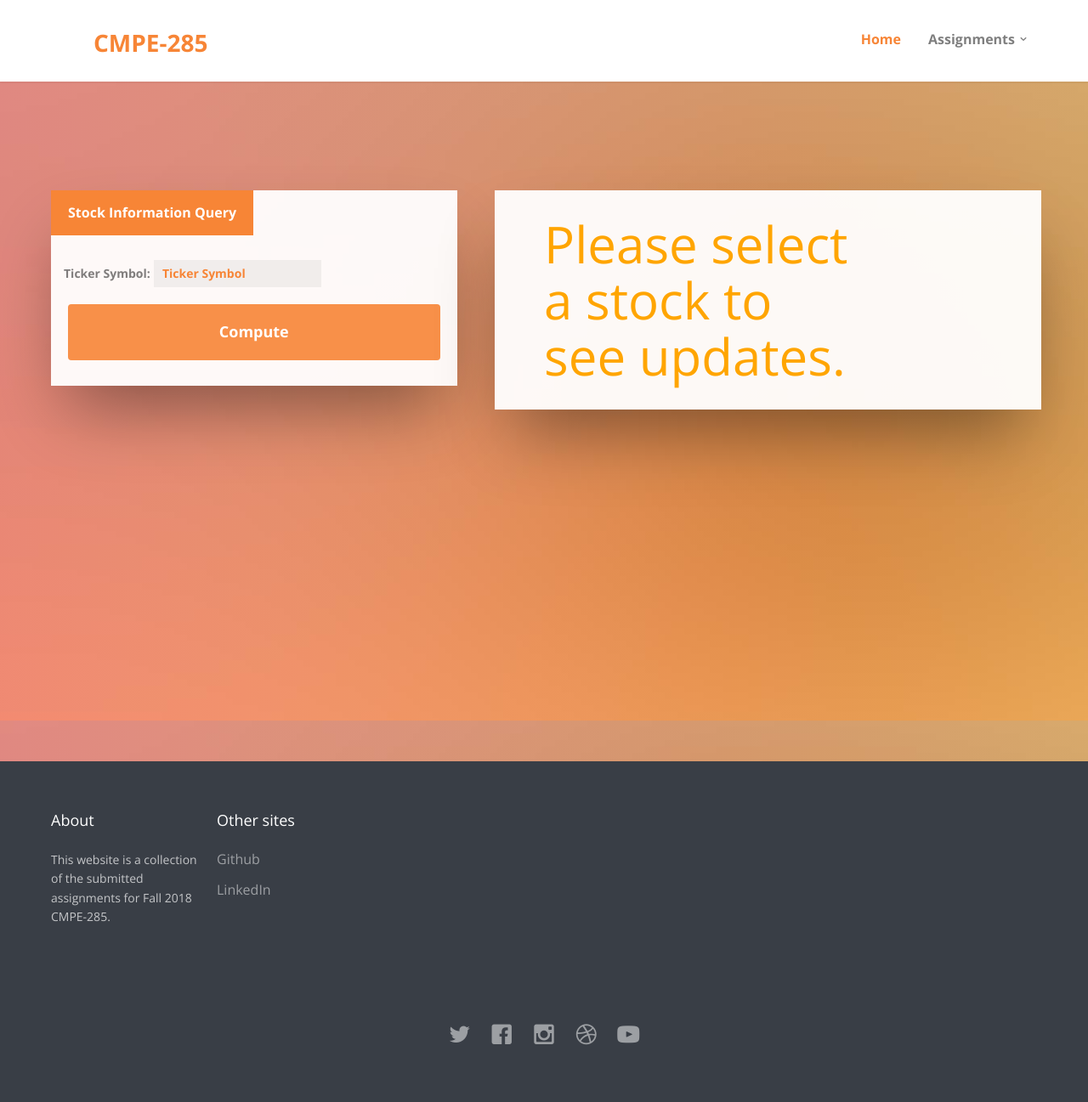
After one commit to navoday-91/CMPE285-Python, a Flask app: page /assignment2 in a window 1280 px wide. The commit adds this page. Shown: the whole page at 85% size. Run offline with Flask 2, Linux system fonts and the light colour scheme; some libraries are stand-ins or nearby versions; some web fonts are replaced.

Commit message:
update assignment 2

```diff
--- a/Calculator_With_UI/app.py
+++ b/Calculator_With_UI/app.py
@@ -1,6 +1,9 @@
 from flask import Flask
 from flask import render_template
 from flask import request
+from datetime import datetime
+import pytz
+import requests
 
 app = Flask(__name__)
 
@@ -44,5 +47,38 @@ def post_assignment1():
 
         return render_template('assignment1.html', users=profit_rep)
 
+
+@app.route('/assignment2', methods=['GET'])
+def get_assignment2():
+    return render_template('assignment2.html')
+
+
+@app.route('/assignment2', methods=['POST'])
+def post_assignment2():
+    days = ['','Monday',]
+    symbol = request.form['symbol']
+    stock = symbol.split(":")
+    url = "https://www.alphavantage.co/query?function=TIME_SERIES_DAILY_ADJUSTED&symbol="
+    url += stock[0]
+    url += "&interval=5min&apikey=1VS6DHVM3DBWAYOH"
+    r = requests.get(url)
+    stock_time_series = r.json()
+    if "Error Message" in stock_time_series:
+        return render_template('assignment2.html', error_data="Error in API Call")
+    stock_data = {'name': stock[1], 'symbol': stock[0]}
+    today = stock_time_series['Meta Data']['3. Last Refreshed']
+    stock_data_today = stock_time_series['Time Series (Daily)'][today]
+    stock_data['current'] = stock_data_today['4. close']
+    stock_data['change_by_vol'] = round(float(stock_data_today['4. close']) - float(stock_data_today['1. open']),2)
+    stock_data['change_by_percent'] = round((stock_data['change_by_vol']/float(stock_data_today['1. open']))*100,2)
+    pacific = datetime.now(pytz.timezone('US/Pacific'))
+    temp = (pacific.strftime('%a-%b-%d-%H-%M-%S-%Y').split("-"))
+    stock_data['time'] = " ".join(temp[:3])
+    stock_data['time'] += " " + ":".join(temp[3:6]) + " PDT " + temp[6]
+    return render_template('assignment2.html', stock_data = stock_data)
+
+
+
+
 if __name__ == '__main__':
-    app.run(debug=False, port=80, host='0.0.0.0')
+    app.run(debug=False, port=5000, host='0.0.0.0')
--- a/Calculator_With_UI/templates/assignment1.html
+++ b/Calculator_With_UI/templates/assignment1.html
@@ -75,6 +75,7 @@
 								<a href="vacation.html" class="fh5co-sub-ddown">Assignments</a>
 								<ul class="fh5co-sub-menu">
 									<li><a href="">Python Stock Calculator</a></li>
+									<li><a href="/assignment2">Stock Info</a></li>
 									<!--<li><a href="#">CSS3 &amp; HTML5</a></li>-->
 									<!--<li><a href="#">Angular JS</a></li>-->
 									<!--<li><a href="#">Node JS</a></li>-->
--- /dev/null
+++ b/Calculator_With_UI/templates/assignment2.html
@@ -0,0 +1,296 @@
+
+<!DOCTYPE html>
+<!--[if lt IE 7]>      <html class="no-js lt-ie9 lt-ie8 lt-ie7"> <![endif]-->
+<!--[if IE 7]>         <html class="no-js lt-ie9 lt-ie8"> <![endif]-->
+<!--[if IE 8]>         <html class="no-js lt-ie9"> <![endif]-->
+<!--[if gt IE 8]><!--> <html class="no-js"> <!--<![endif]-->
+	<head>
+	<meta charset="utf-8">
+	<meta http-equiv="X-UA-Compatible" content="IE=edge">
+	<title>CMPE 285 - FALL 2018 Assignments</title>
+	<meta name="viewport" content="width=device-width, initial-scale=1">
+	<meta name="description" content="CMPE 285 Fall 2018 Assignments" />
+	<meta name="keywords" content="" />
+	<meta name="author" content="Navoday Tomar" />
+
+
+
+  	<!-- Facebook and Twitter integration -->
+	<meta property="og:title" content=""/>
+	<meta property="og:image" content=""/>
+	<meta property="og:url" content=""/>
+	<meta property="og:site_name" content=""/>
+	<meta property="og:description" content=""/>
+	<meta name="twitter:title" content="" />
+	<meta name="twitter:image" content="" />
+	<meta name="twitter:url" content="" />
+	<meta name="twitter:card" content="" />
+
+	<!-- Place favicon.ico and apple-touch-icon.png in the root directory -->
+	<link rel="shortcut icon" href="favicon.ico">
+
+	<link href='https://fonts.googleapis.com/css?family=Open+Sans:400,700,300' rel='stylesheet' type='text/css'>
+
+	<!-- Animate.css -->
+	<link rel="stylesheet" href="/static/css/animate.css">
+	<!-- Icomoon Icon Fonts-->
+	<link rel="stylesheet" href="/static/css/icomoon.css">
+	<!-- Bootstrap  -->
+	<link rel="stylesheet" href="/static/css/bootstrap.css">
+	<!-- Superfish -->
+	<link rel="stylesheet" href="/static/css/superfish.css">
+	<!-- Magnific Popup -->
+	<link rel="stylesheet" href="/static/css/magnific-popup.css">
+	<!-- Date Picker -->
+	<link rel="stylesheet" href="/static/css/bootstrap-datepicker.min.css">
+	<!-- CS Select -->
+	<link rel="stylesheet" href="/static/css/cs-select.css">
+	<link rel="stylesheet" href="/static/css/cs-skin-border.css">
+
+	<link rel="stylesheet" href="/static/css/style.css">
+
+
+	<!-- Modernizr JS -->
+	<script src="/static/js/modernizr-2.6.2.min.js"></script>
+	<!-- FOR IE9 below -->
+	<!--[if lt IE 9]>
+	<script src="/static/js/respond.min.js"></script>
+	<![endif]-->
+
+	</head>
+	<body>
+		<div id="fh5co-wrapper">
+		<div id="fh5co-page">
+
+		<header id="fh5co-header-section" class="sticky-banner">
+			<div class="container">
+				<div class="nav-header">
+					<a href="#" class="js-fh5co-nav-toggle fh5co-nav-toggle dark"><i></i></a>
+					<h1 id="fh5co-logo"><a href="/">CMPE-285</a></h1>
+					<!-- START #fh5co-menu-wrap -->
+					<nav id="fh5co-menu-wrap" role="navigation">
+						<ul class="sf-menu" id="fh5co-primary-menu">
+							<li class="active"><a href="/">Home</a></li>
+							<li>
+								<a href="vacation.html" class="fh5co-sub-ddown">Assignments</a>
+								<ul class="fh5co-sub-menu">
+									<li><a href="/assignment1">Python Stock Calculator</a></li>
+									<li><a href="#">Stock Info</a></li>
+									<!--<li><a href="#">CSS3 &amp; HTML5</a></li>-->
+									<!--<li><a href="#">Angular JS</a></li>-->
+									<!--<li><a href="#">Node JS</a></li>-->
+									<!--<li><a href="#">Django &amp; Python</a></li>-->
+								</ul>
+							</li>
+							<!--<li><a href="flight.html">Flights</a></li>-->
+							<!--<li><a href="hotel.html">Hotel</a></li>-->
+							<!--<li><a href="car.html">Car</a></li>-->
+							<!--<li><a href="blog.html">Blog</a></li>-->
+							<!--<li><a href="contact.html">Contact</a></li>-->
+						</ul>
+					</nav>
+				</div>
+			</div>
+		</header>
+
+		<!-- end:header-top -->
+
+		<div class="fh5co-hero">
+			<div class="fh5co-overlay"></div>
+			<div class="fh5co-cover" data-stellar-background-ratio="0.5" style="background-image: url(/static/images/cover_bg_1.jpg);">
+				<div class="desc">
+					<div class="container">
+						<div class="row">
+							<div class="col-sm-5 col-md-5">
+								<div class="tabulation animate-box">
+
+								  <!-- Nav tabs -->
+								   <ul class="nav nav-tabs" role="tablist">
+								      <li role="presentation" class="active">
+								      	<a href="#stock" aria-controls="stock" role="tab" data-toggle="tab">Stock Information Query</a>
+								      </li>
+								   </ul>
+
+								   <!-- Tab panes -->
+									<div class="tab-content">
+									 <div role="tabpanel" class="tab-pane active" id="stock">
+										<div class="row">
+											<form action="/assignment2" method="post" ajax="true">
+												<div class="col-xxs-12 mt">
+													<div class="input-field">
+														<label for="symbol">Ticker Symbol:</label>
+														<input type="text" name="symbol" id="symbol" placeholder="Ticker Symbol" list="huge_list" required/>
+														<datalist id="huge_list">
+        												</datalist>
+													</div>
+												</div>
+												<div class="col-xs-12">
+													<input type="submit" class="btn btn-primary btn-block" value="Compute">
+												</div>
+											</form>
+										</div>
+									 </div>
+									</div>
+
+								</div>
+							</div>
+							<div class="tabulation animate-box" style="float: right; width: 55%; color=black;">
+							<div class="desc2 animate-box">
+								<div class="col-sm-7 col-sm-push-1 col-md-7 col-md-push-1">
+									{%if stock_data%}
+									<p>
+										<b><h4 style="color: black;">Current Stats For {{stock_data['name']}}</h4></b>
+										<font color="grey">
+										<b>{{stock_data['time']}}</b><br/><br/>
+										{{stock_data['name']}} ({{stock_data['symbol']}})<br/><br/>
+										{{stock_data['current']}} {{stock_data['change_by_vol']}} ({{stock_data['change_by_percent']}}%)<br/>
+										</font>
+									</p>
+									{%else%}
+										{%if error_data%}
+										<p><h2 style="color: orange">Please use a valid value from suggestions.</h2></p>
+										{%else%}
+										<p><h2 style="color: orange">Please select a stock to see updates.</h2></p>
+										{%endif%}
+									</font>
+									{%endif%}
+									<!-- <p><a class="btn btn-primary btn-lg" href="#">Get Started</a></p> -->
+								</div>
+							</div>
+							</div>
+						</div>
+					</div>
+				</div>
+			</div>
+
+		</div>
+
+	</div>
+		<footer>
+			<div id="footer">
+				<div class="container">
+					<div class="row row-bottom-padded-md">
+						<div class="col-md-2 col-sm-2 col-xs-12 fh5co-footer-link">
+							<h3>About</h3>
+							<p>This website is a collection of the submitted assignments for Fall 2018 CMPE-285.</p>
+						</div>
+						<div class="col-md-2 col-sm-2 col-xs-12 fh5co-footer-link">
+							<h3>Other sites</h3>
+							<ul>
+								<li><a href="https://github.com/navoday-91">Github</a></li>
+								<li><a href="https://www.linkedin.com/in/navoday-tomar-48a52719/">LinkedIn</a></li>
+							</ul>
+						</div>
+
+					</div>
+					<div class="row">
+						<div class="col-md-6 col-md-offset-3 text-center">
+							<p class="fh5co-social-icons">
+								<a href="#"><i class="icon-twitter2"></i></a>
+								<a href="#"><i class="icon-facebook2"></i></a>
+								<a href="#"><i class="icon-instagram"></i></a>
+								<a href="#"><i class="icon-dribbble2"></i></a>
+								<a href="#"><i class="icon-youtube"></i></a>
+							</p>
+						</div>
+					</div>
+				</div>
+			</div>
+		</footer>
+
+
+
+	</div>
+	<!-- END fh5co-page -->
+
+	</div>
+	<!-- END fh5co-wrapper -->
+
+	<!-- jQuery -->
+
+
+	<script src="/static/js/jquery.min.js"></script>
+	<!-- jQuery Easing -->
+	<script src="/static/js/jquery.easing.1.3.js"></script>
+	<!-- Bootstrap -->
+	<script src="/static/js/bootstrap.min.js"></script>
+	<!-- Waypoints -->
+	<script src="/static/js/jquery.waypoints.min.js"></script>
+	<script src="/static/js/sticky.js"></script>
+
+	<!-- Stellar -->
+	<script src="/static/js/jquery.stellar.min.js"></script>
+	<!-- Superfish -->
+	<script src="/static/js/hoverIntent.js"></script>
+	<script src="/static/js/superfish.js"></script>
+	<!-- Magnific Popup -->
+	<script src="/static/js/jquery.magnific-popup.min.js"></script>
+	<script src="/static/js/magnific-popup-options.js"></script>
+	<!-- Date Picker -->
+	<script src="/static/js/bootstrap-datepicker.min.js"></script>
+	<!-- CS Select -->
+	<script src="/static/js/classie.js"></script>
+	<script src="/static/js/selectFx.js"></script>
+
+	<!-- Main JS -->
+	<script src="/static/js/main.js"></script>
+		<script src="https://ajax.googleapis.com/ajax/libs/jqueryui/1.11.4/jquery-ui.min.js"></script>
+	<script>
+		window.addEventListener("load", function(){
+
+		// Add a keyup event listener to our input element
+		var name_input = document.getElementById('symbol');
+		name_input.addEventListener("keyup", function(event){hinter(event)});
+
+		// create one global XHR object
+		// so we can abort old requests when a new one is make
+		window.hinterXHR = new XMLHttpRequest();
+	});
+
+	// Autocomplete for form
+	function hinter(event) {
+
+		// retireve the input element
+		var input = event.target;
+
+		// retrieve the datalist element
+		var huge_list = document.getElementById('huge_list');
+
+		// minimum number of characters before we start to generate suggestions
+		var min_characters = 0;
+
+		if (input.value.length < min_characters ) {
+			return;
+		} else {
+
+			// abort any pending requests
+			window.hinterXHR.abort();
+
+			window.hinterXHR.onreadystatechange = function() {
+				if (this.readyState == 4 && this.status == 200) {
+
+					// We're expecting a json response so we convert it to an object
+					var response = JSON.parse( this.responseText );
+
+					// clear any previously loaded options in the datalist
+					huge_list.innerHTML = "";
+
+					response['bestMatches'].forEach(function(item) {
+						// Create a new <option> element.
+						var option = document.createElement('option');
+						option.value = item['1. symbol']+":"+item['2. name'];
+
+						// attach the option to the datalist element
+						huge_list.appendChild(option);
+					});
+				}
+			};
+
+			window.hinterXHR.open("GET", "https://www.alphavantage.co/query?function=SYMBOL_SEARCH&keywords=" + input.value + "&apikey=1VS6DHVM3DBWAYOH", true);
+			window.hinterXHR.send()
+		}
+	}
+
+	</script>
+	</body>
+</html>
```
Also changed, not shown: Calculator_With_UI/templates/index.html (+10 -3 lines), 2 other files.
